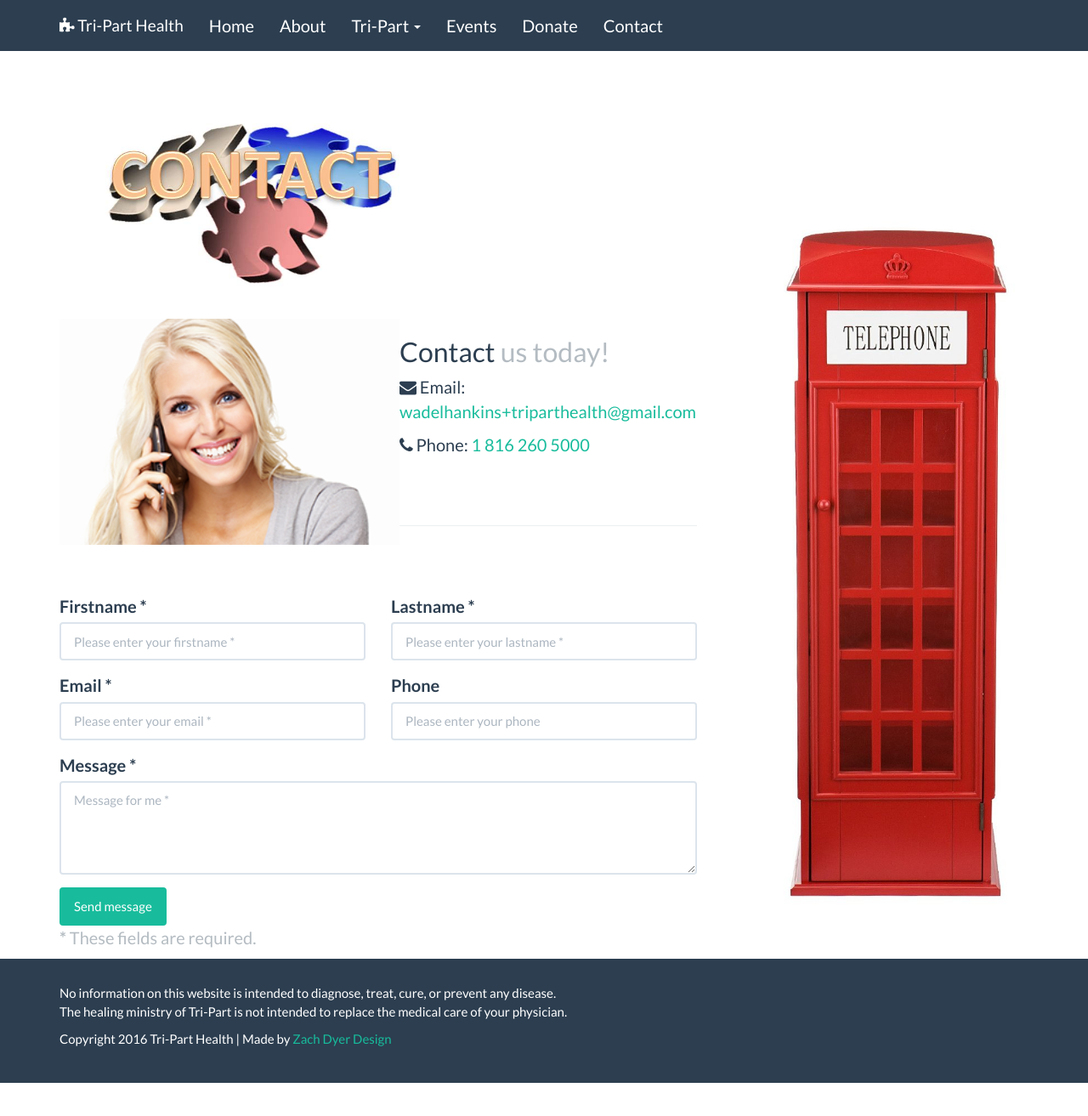
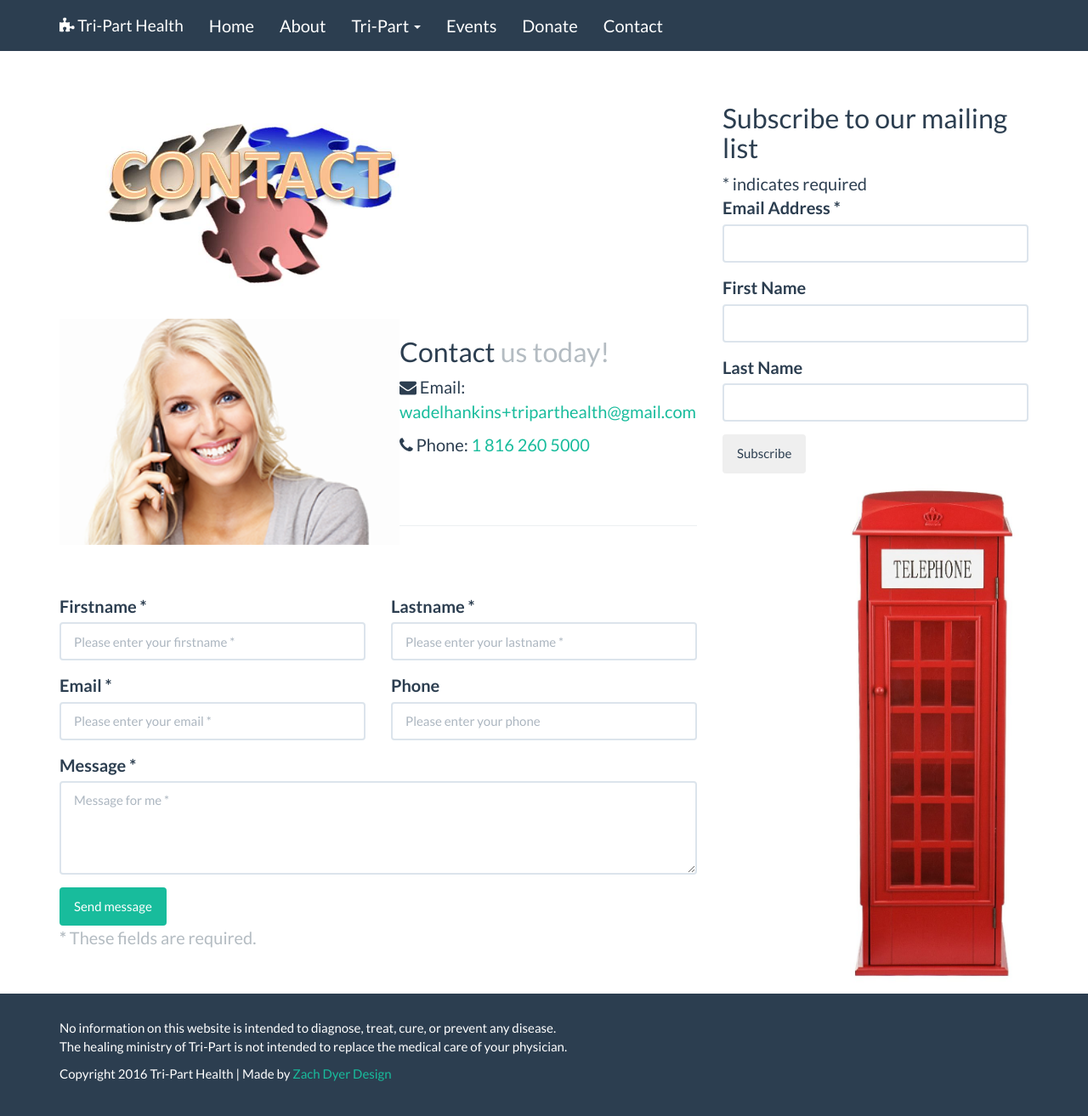
Before and after one commit to zachdyerdesign/tri-parthealth, a Jekyll site: the page built from contact.html, in a window 1280 px wide and 1315 px high. Shown: the whole window at 85% size. Built offline with Jekyll 4.4.1, drawn with Linux system fonts in a browser that asks for light colours; comment, search, counter and statistics services are not loaded.

Commit message:
email sign up

```diff
--- a/_includes/contact.html
+++ b/_includes/contact.html
@@ -85,7 +85,8 @@
           </form>
       </div>
       <div class="col-md-4">
-        <img src="images/phone-booth.png" alt="Phone Booth" class="img-responsive pull-right phone-booth" style="width: 85%; margin-top: 143px;"/>
+        {% include email-signup.html %}
+        <img src="images/phone-booth.png" alt="Phone Booth" class="img-responsive pull-right phone-booth" style="width: 62%;"/>
       </div>
     </div>
 
--- a/_includes/email-signup.html
+++ b/_includes/email-signup.html
@@ -1,48 +1,28 @@
 <!-- Begin MailChimp Signup Form -->
-<!--<link href="//cdn-images.mailchimp.com/embedcode/classic-10_7.css" rel="stylesheet" type="text/css">
-<style type="text/css">
-  #mc_embed_signup{background:#fff; clear:left; font:14px Helvetica,Arial,sans-serif; }
-  /* Add your own MailChimp form style overrides in your site stylesheet or in this style block.
-     We recommend moving this block and the preceding CSS link to the HEAD of your HTML file. */
-</style>-->
 <div id="mc_embed_signup">
-<form action="//wadehankins.us5.list-manage.com/subscribe/post?u=08cc4412b6d27adab7dbdbd13&amp;id=35565e8541" method="post" id="mc-embedded-subscribe-form" name="mc-embedded-subscribe-form" class="validate" target="_blank" novalidate>
+<form action="//bridgechurches.us5.list-manage.com/subscribe/post?u=08cc4412b6d27adab7dbdbd13&amp;id=5c9584497b" method="post" id="mc-embedded-subscribe-form" name="mc-embedded-subscribe-form" class="validate" target="_blank" novalidate>
     <div id="mc_embed_signup_scroll">
-  <h2>Subscribe to Wades Updates</h2>
+  <h2>Subscribe to our mailing list</h2>
 <div class="indicates-required"><span class="asterisk">*</span> indicates required</div>
-<div class="mc-field-group row">
-  <div class="12u">
-    <label for="mce-EMAIL">Email Address  <span class="asterisk">*</span>
-  </label>
-    <input type="email" value="" name="EMAIL" class="required email" id="mce-EMAIL">
-  </div>
+<div class="mc-field-group form-group">
+  <label for="mce-EMAIL">Email Address  <span class="asterisk">*</span>
+</label>
+  <input type="email" value="" name="EMAIL" class="required email form-control" id="mce-EMAIL">
 </div>
-<div class="mc-field-group row">
-  <div class="12u">
-    <label for="mce-FNAME">First Name </label>
-    <input type="text" value="" name="FNAME" class="" id="mce-FNAME">
-  </div>
-
-  </div>
+<div class="mc-field-group form-group">
+  <label for="mce-FNAME">First Name </label>
+  <input type="text" value="" name="FNAME" class="form-control" id="mce-FNAME">
 </div>
-<div class="mc-field-group row">
-  <div class="12u">
-    <label for="mce-LNAME">Last Name </label>
-    <input type="text" value="" name="LNAME" class="" id="mce-LNAME">
-  </div>
+<div class="mc-field-group form-group">
+  <label for="mce-LNAME">Last Name </label>
+  <input type="text" value="" name="LNAME" class="form-control" id="mce-LNAME">
 </div>
-  <!-- <div id="mce-responses" class="clear"> -->
-    <!-- <div class="response" id="mce-error-response" style="display:none"></div> -->
-    <!-- <div class="response" id="mce-success-response" style="display:none"></div> -->
-  <!-- </div>    <!-- real people should not fill this in and expect good things - do not remove this or risk form bot signups-->
-    <!-- <div style="position: absolute; left: -5000px;" aria-hidden="true"> -->
-      <!-- <input type="text" name="b_08cc4412b6d27adab7dbdbd13_35565e8541" tabindex="-1" value=""> -->
-    <!-- </div> -->
-      <div class="clear row">
-        <div class="12u">
-          <input type="submit" value="Subscribe" name="subscribe" id="mc-embedded-subscribe" class="button">
-        </div>
-      </div>
+  <div id="mce-responses" class="clear">
+    <div class="response" id="mce-error-response" style="display:none"></div>
+    <div class="response" id="mce-success-response" style="display:none"></div>
+  </div>    <!-- real people should not fill this in and expect good things - do not remove this or risk form bot signups-->
+    <div style="position: absolute; left: -5000px;" aria-hidden="true"><input type="text" name="b_08cc4412b6d27adab7dbdbd13_5c9584497b" tabindex="-1" value=""></div>
+    <div class="clear"><input type="submit" value="Subscribe" name="subscribe" id="mc-embedded-subscribe" class="button btn"></div>
     </div>
 </form>
 </div>
```
Also changed, not shown: 2 other files.
